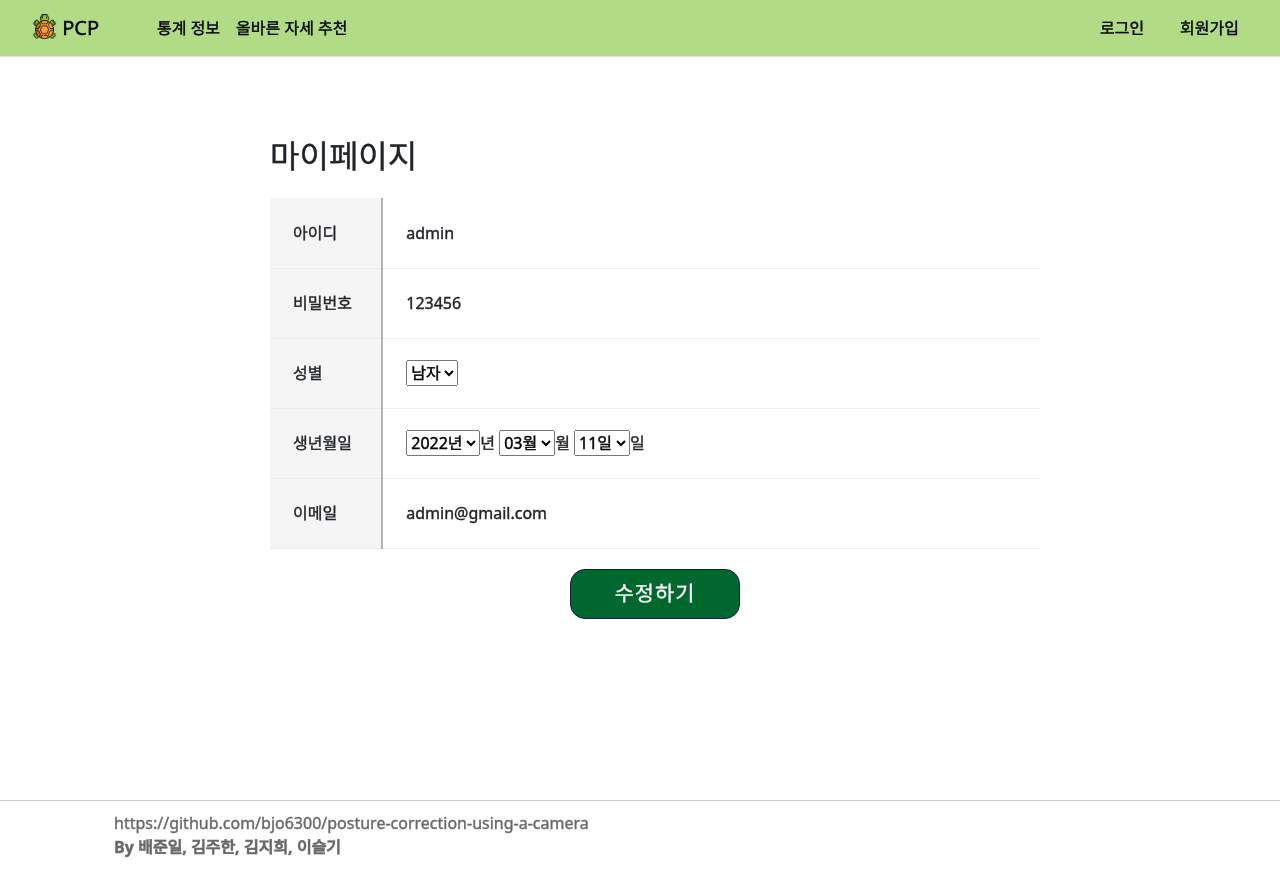
After one commit to bjo6300/posture-correction-using-a-camera, a Django app: template django/templates/mypage.html in a window 1280 px wide. The commit adds this page. Run offline with Django 3.2, Linux system fonts and the light colour scheme; the template is opened without the code that fills it, so the values that code supplies are empty.

Commit message:
DMWY-46-마이페이지-ui
select UI 수정해야함

```diff
--- a/django/posture/views.py
+++ b/django/posture/views.py
@@ -4,3 +4,7 @@ from django.http import HttpResponse
 def index(request):
     # 홈 화면
     return render(request, 'main.html')
+
+# 마이페이지
+def mypage(request):
+    return render(request, 'mypage.html')
--- a/django/static/css/base.css
+++ b/django/static/css/base.css
@@ -173,7 +173,7 @@ a:link, a:visited, a:active {
 
 #wrapper {
     min-height: 100%;
-    padding-bottom: 150px;
+    /* padding-bottom: 150px; */
     position: relative;
 }
 
--- a/django/static/css/login.css
+++ b/django/static/css/login.css
@@ -148,9 +148,7 @@ input:-webkit-autofill,
 }
 
 /* #btn-login:hover {
-    color: #131E3E;
-    border: 1px solid #131E3E;
-    background: none;
+    color: #74BAD8;
 } */
 
 /* 아이디, 비밀번호 찾기 & 회원가입 버튼 */
--- /dev/null
+++ b/django/static/css/mypage.css
@@ -0,0 +1,18 @@
+/* 마이페이지 수정하기 버튼 */
+#btn-fix {
+    text-align: center;
+    font-weight: bold;
+    font-size: 1.3em;
+    background-color: rgb(0, 104, 47);
+    letter-spacing: 0.05em;
+    color: white;
+    border: 1.4px solid #131E3E;
+    border-radius: 15px;
+    height: 33px;
+    width: 170px;
+    height: 50px;
+    cursor: pointer;
+    transition: .4s;
+    margin-bottom: 20px;
+    font-weight: 400;
+}
--- /dev/null
+++ b/django/static/js/mypage_birth.js
@@ -0,0 +1,23 @@
+$(document).ready(function () {
+    var now = new Date();
+    var year = now.getFullYear();
+    var mon = (now.getMonth() + 1) > 9 ? '' + (now.getMonth() + 1) : '0' + (now.getMonth() + 1);
+    var day = (now.getDate()) > 9 ? '' + (now.getDate()) : '0' + (now.getDate());
+    //년도 selectbox만들기
+    for (var i = 1900; i <= year; i++) {
+        $('#year').append('<option value="' + i + '">' + i + '년</option>');
+    }
+    // 월별 selectbox 만들기
+    for (var i = 1; i <= 12; i++) {
+        var mm = i > 9 ? i : "0" + i;
+        $('#month').append('<option value="' + mm + '">' + mm + '월</option>');
+    }
+    // 일별 selectbox 만들기
+    for (var i = 1; i <= 31; i++) {
+        var dd = i > 9 ? i : "0" + i;
+        $('#day').append('<option value="' + dd + '">' + dd + '일</option>');
+    }
+        $("#year > option[value=" + year + "]").attr("selected", "true");
+        $("#month > option[value=" + mon + "]").attr("selected", "true");
+        $("#day > option[value=" + day + "]").attr("selected", "true");
+})
--- a/django/templates/base.html
+++ b/django/templates/base.html
@@ -16,6 +16,7 @@
         integrity="sha384-MrcW6ZMFYlzcLA8Nl+NtUVF0sA7MsXsP1UyJoMp4YLEuNSfAP+JcXn/tWtIaxVXM"
         crossorigin="anonymous"></script>
     <!-- JQuery -->
+    <script type="text/javascript" src="http://code.jquery.com/jquery-1.12.4.min.js"></script>
 
     <!-- 타이틀 -->
     <title>PCP</title>
--- a/django/templates/main.html
+++ b/django/templates/main.html
@@ -11,4 +11,5 @@
         {% endif %}
     </div>
 </body>
+
 {% endblock %}
--- /dev/null
+++ b/django/templates/mypage.html
@@ -0,0 +1,123 @@
+{% extends 'base.html' %}
+{% load static %}
+{% block content %}
+
+<link rel="stylesheet" type="text/css" href="{% static 'css/mypage.css' %}">
+<script src="{% static 'js/mypage_birth.js' %}"></script>
+
+<div align="center">
+
+    <div style="width: 800px; height: 100%;">
+        <div style="padding:50px 0 0 30px; margin-top: 30px;">
+             <!-- 마이페이지 -->
+                <div align="left">
+                    <h2>마이페이지</h2>
+
+                </div>
+                <!-- 개인정보 -->
+                <div>
+                    <table style="position: relative; margin-top: 3%; border-spacing: 0;
+                            border-collapse: collapse; width: 100%;">
+                        <tr>
+                            <td style="border-bottom: 1px solid rgb(236, 236, 236);
+                            background-color: rgb(245, 245, 245);
+                            height: 70px;
+                            width: 120px;
+                            text-align: left; padding-left: 3%;">
+                                아이디
+                            </td>
+                            <td style="border-bottom: 1px solid rgb(236, 236, 236);
+                            border-left: 2px solid rgb(180, 179, 179);
+                            background-color: white; padding-left: 3%; width: 700px;">
+                                <!-- {% if user.is_authenticated %}
+                                    {{ user.username }}
+                                {% else %}
+                                    홍길동
+                                {% endif %} -->
+                                admin
+                            </td>
+                        </tr>
+
+                        <tr>
+                            <td style="border-bottom: 1px solid rgb(236, 236, 236);
+                            background-color: rgb(245, 245, 245);
+                            height: 70px;
+                            width: 120px;
+                            text-align: left; padding-left: 3%;">
+                                비밀번호
+                                <!-- 이건 보안 상 빼야할거 같아 -->
+                            </td>
+                            <td style="border-bottom: 1px solid rgb(236, 236, 236);
+                            border-left: 2px solid rgb(180, 179, 179);
+                            background-color: white; padding-left: 3%;">
+                                123456
+                            </td>
+                        </tr>
+
+                        <tr>
+                            <td style="border-bottom: 1px solid rgb(236, 236, 236);
+                            background-color: rgb(245, 245, 245);
+                            height: 70px;
+                            width: 120px;
+                            text-align: left; padding-left: 3%;">
+                                성별
+                            </td>
+                            <td style="border-bottom: 1px solid rgb(236, 236, 236);
+                            border-left: 2px solid rgb(180, 179, 179);
+                            background-color: white; padding-left: 3%;">
+
+                                <select name="select_sex" onChange="selectsex(this)">
+                                    <option value="male" selected>남자</option>
+                                    <option value="female">여자</option>
+                                </select>
+                            </td>
+                        </tr>
+
+                        <tr>
+                            <td style="border-bottom: 1px solid rgb(236, 236, 236);
+                            background-color: rgb(245, 245, 245);
+                            height: 70px;
+                            width: 120px;
+                            text-align: left; padding-left: 3%;">
+                                생년월일
+                            </td>
+                            <td style="border-bottom: 1px solid rgb(236, 236, 236);
+                            border-left: 2px solid rgb(180, 179, 179);
+                            background-color: white; padding-left: 3%;">
+
+                                <select name="yy" id="year"></select>년
+                                <select name="mm" id="month"></select>월
+                                <select name="dd" id="day"></select>일
+
+                            </td>
+                        </tr>
+
+                        <tr>
+                            <td style="border-bottom: 1px solid rgb(236, 236, 236);
+                            background-color: rgb(245, 245, 245);
+                            height: 70px;
+                            width: 120px;
+                            text-align: left; padding-left: 3%;">
+                                이메일
+                            </td>
+                            <td style="border-bottom: 1px solid rgb(236, 236, 236);
+                            border-left: 2px solid rgb(180, 179, 179);
+                            background-color: white; padding-left: 3%;">
+                                admin@gmail.com
+                            </td>
+                        </tr>
+
+
+                    </table>
+                </div>
+
+                <div align = "center" style="margin-top: 20px;">
+                    <button id="btn-fix">수정하기</button>
+
+                </div>
+
+        </div>
+    </div>
+</div>
+
+{% endblock %}
--- a/django/templates/navbar/navbar.html
+++ b/django/templates/navbar/navbar.html
@@ -74,7 +74,7 @@
         <ul class="navbar-nav" style="width: 100%; min-width: 100px;">
             <li class="nav-item">
                 {% if user.is_authenticated %}
-                <a href="#"> 마이페이지 </a>
+                <a href="{% url 'posture:mypage' %}"> 마이페이지 </a>
                 {% else %}
                 <a href="#"> 회원가입 </a>
                 {% endif %}
```
Also changed, not shown: django/posture/urls.py (+7 -1 lines).
